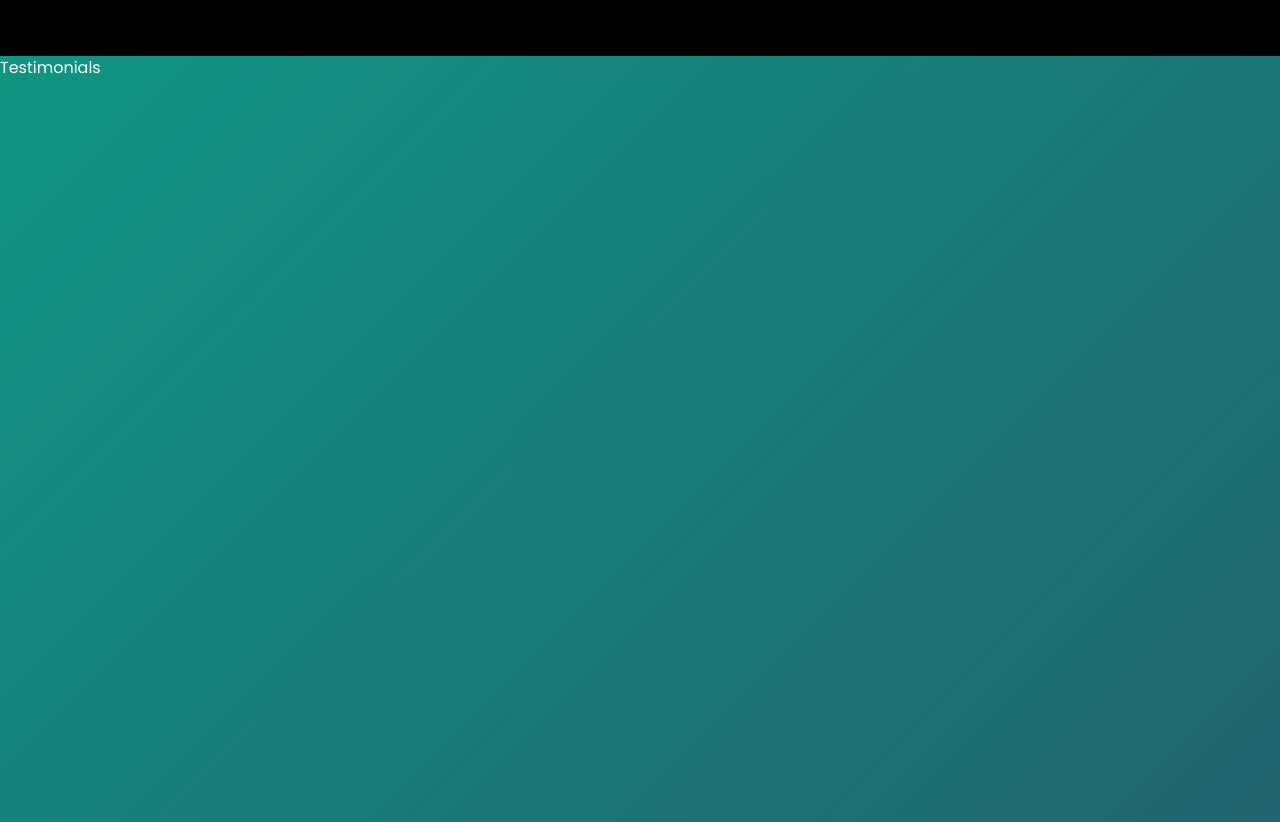
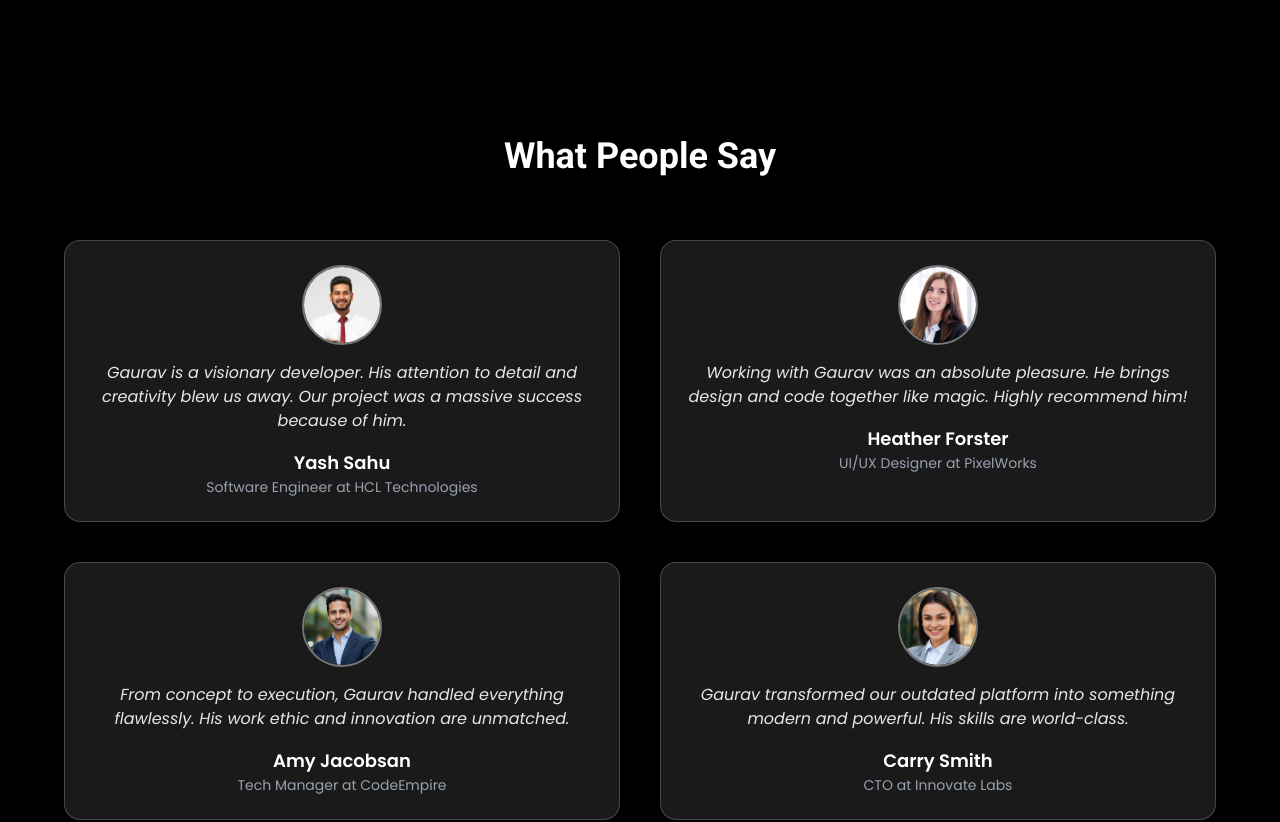
Before and after one commit to shifat01/Mordern-Portfolio, a React (Vite) app: page / in a window 1280 px wide. Shown: the part 7040-7862 px from the top of the page. Built offline with nearby package versions, Linux system fonts and the light colour scheme.

Commit message:
testimonials section completed

```diff
--- a/src/sections/Testimonials.jsx
+++ b/src/sections/Testimonials.jsx
@@ -1,9 +1,80 @@
-import React from 'react'
+import { motion } from "framer-motion"
 
-const Testimonials = () => {
-  return (
-    <div className='w-full h-screen'>Testimonials</div>
+import m1 from "../assets/m1.PNG"
+import m2 from "../assets/m2.PNG"
+import w1 from "../assets/w1.PNG"
+import w2 from "../assets/w2.PNG"
+
+
+const testimonials = [
+  {
+    name: "Yash Sahu",
+    role: "Software Engineer at HCL Technologies",
+    review:
+      "Gaurav is a visionary developer. His attention to detail and creativity blew us away. Our project was a massive success because of him.",
+    image: m1,
+  },
+  {
+    name: "Heather Forster",
+    role: "UI/UX Designer at PixelWorks",
+    review:
+      "Working with Gaurav was an absolute pleasure. He brings design and code together like magic. Highly recommend him!",
+    image: w1,
+  },
+  {
+    name: "Amy Jacobsan",
+    role: "Tech Manager at CodeEmpire",
+    review:
+      "From concept to execution, Gaurav handled everything flawlessly. His work ethic and innovation are unmatched.",
+    image: m2,
+  },
+  {
+    name: "Carry Smith",
+    role: "CTO at Innovate Labs",
+    review:
+      "Gaurav transformed our outdated platform into something modern and powerful. His skills are world-class.",
+    image: w2,
+  },
+];
+
+
+
+
+export default function Testimonials(){
+  return(
+    <section className="relative min-h-screen bg-black text-white flex flex-col items-center justify-between px-6 py-20">
+      <motion.h2 className="text-4xl font-bold mb-16"
+        initial={{opacity: 0, y: -50}}
+        animate={{opacity:1, y: 0}}
+        transition={{duration: 0.6}}
+      >
+        What People Say
+      </motion.h2>
+      <div className="grid grid-cols-1 sm:grid-cols-2 lg:grid-cols-2 gap-10 max-w-6xl w-full">
+        {
+          testimonials.map((t,i) => (
+            <motion.div
+              key={t.name + 1}
+              initial={{opacity: 0, y: 50}}
+              whileInView={{opacity: 1, y:0}}
+              transition={{duration: 0.5, delay: i*0.2}}
+              viewport={{once:true}}
+              className="bg-white/10 backdrop-blur-lg border border-white/20 rounded-2xl p-6 flex flex-col items-center text-center transform transition duration-500 hover:scale-105 hover:-rotate-1"
+            >
+              <img src={t.image} alt={t.name} className="w-20 h-20 rounded-full border-2 border-white/40 mb-4 object-cover" loading="lazy" />
+              <p className="text-gray-200 italic mb-4">
+                {t.review}
+              </p>
+              <h3 className="text-lg font-semibold">
+                {t.name}
+              </h3>
+              <p className="text-sm text-gray-400">
+                {t.role}
+              </p>
+            </motion.div>
+          ))
+        }
+      </div>
+    </section>
   )
 }
-
-export default Testimonials
```
